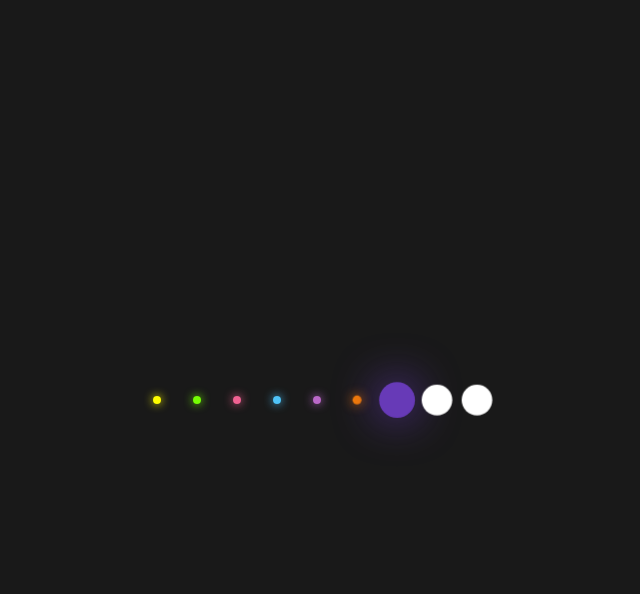
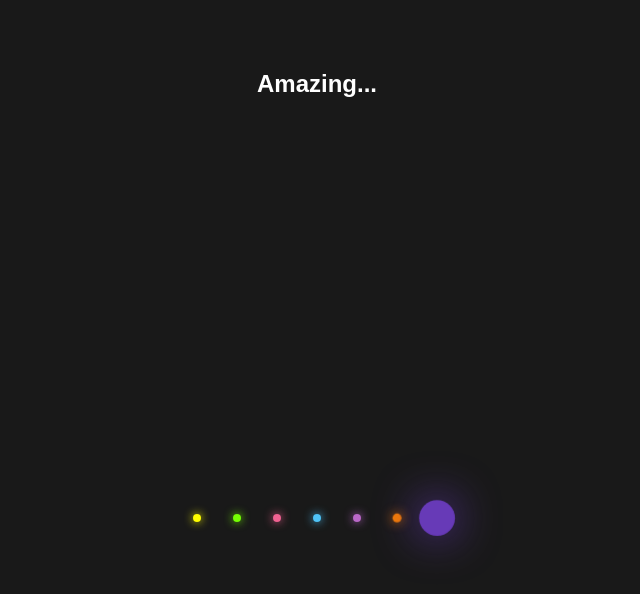
Before and after one commit to Jhera1/my-second-repo, a plain HTML site: page index.html in a window 1280 px wide. Shown: the whole page, without its empty margins (323-963 px from the left). Drawn offline with Linux system fonts and the light colour scheme.

Commit message:
added header

```diff
--- a/index.html
+++ b/index.html
@@ -7,6 +7,8 @@
   <title>Glowing Dots</title>
 </head>
 <body>
+  <div>
+    <h2>Amazing...</h2>
     <ul>
         <li></li>
         <li></li>
@@ -15,8 +17,7 @@
         <li></li>
         <li></li>
         <li></li>
-    <li></li>
-    <li></li>
     </ul>
+  </div>
 </body>
 </html>
```
Lines whose indentation alone changed are shown as unchanged.
